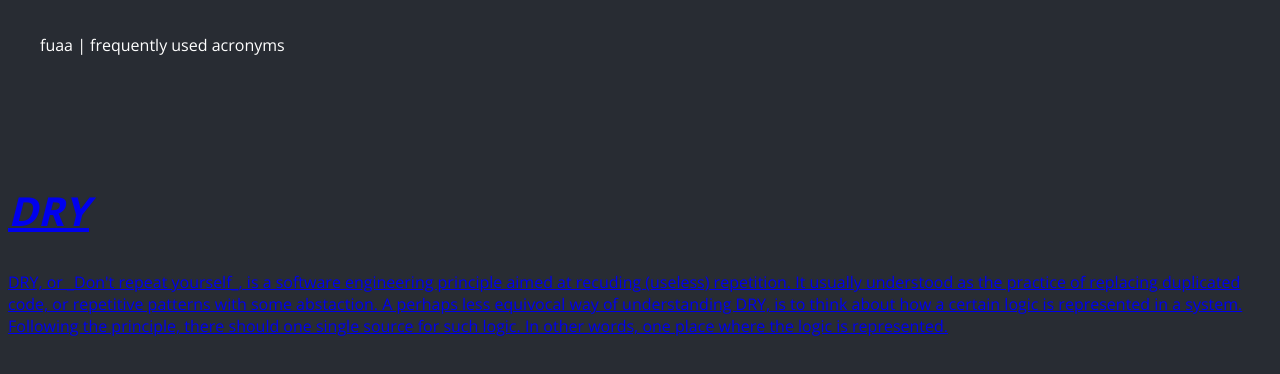
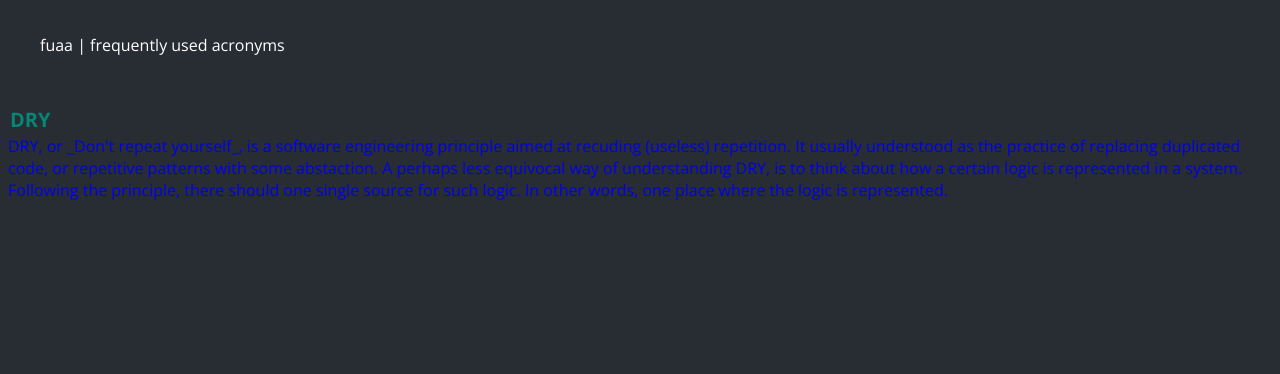
Before and after one commit to angelogulina/fuaa, a Next.js app: page /posts/dry in a window 1280 px wide. Shown: the top 374 px of the page. Built offline with nearby package versions, Linux system fonts and the light colour scheme.

Commit message:
Fix homepage text padding and size, adjust hover distance

```diff
--- a/src/components/post/index.module.scss
+++ b/src/components/post/index.module.scss
@@ -1,6 +1,11 @@
 .Title {
-    font-size: 40px;
-    font-style: italic;
-    font-weight: 700;
-    padding-top: 46px;
+  font-size: 2.5rem;
+  font-weight: 700;
+  font-size: 0.75rem;
+  color: rgb(8, 134, 117);
+  font-size: 1.25rem;
+  margin: 0.125rem;
+  &:hover {
+    color: aqua;
+  }
 }
--- a/src/styles/globals.css
+++ b/src/styles/globals.css
@@ -7,3 +7,7 @@ body {
   color: var(--foreground-rgb);
   background: var(--background-rgb);
 }
+
+a {
+  text-decoration: none;
+}
```
Also changed, not shown: src/components/postList/index.module.scss (+11 -2 lines).
